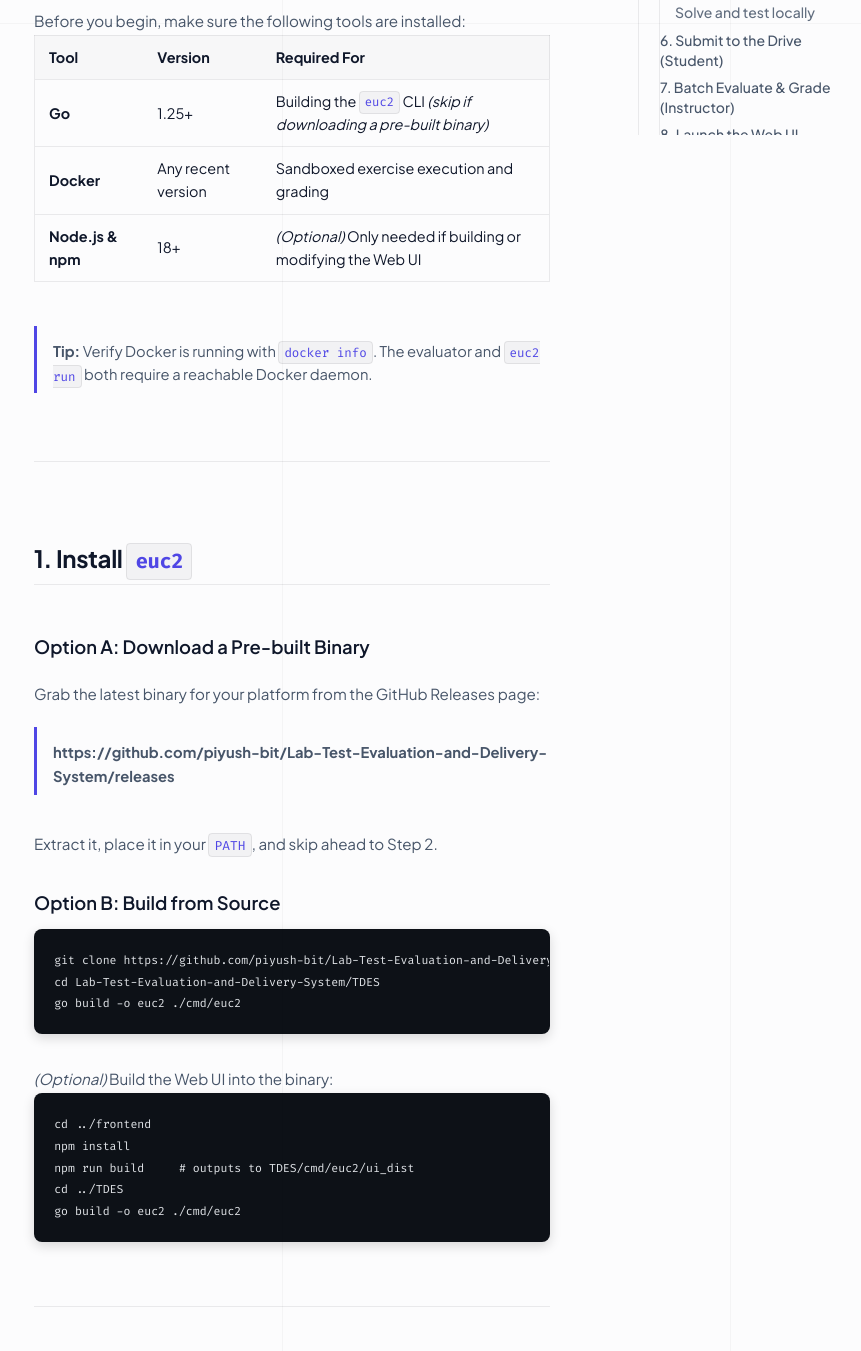
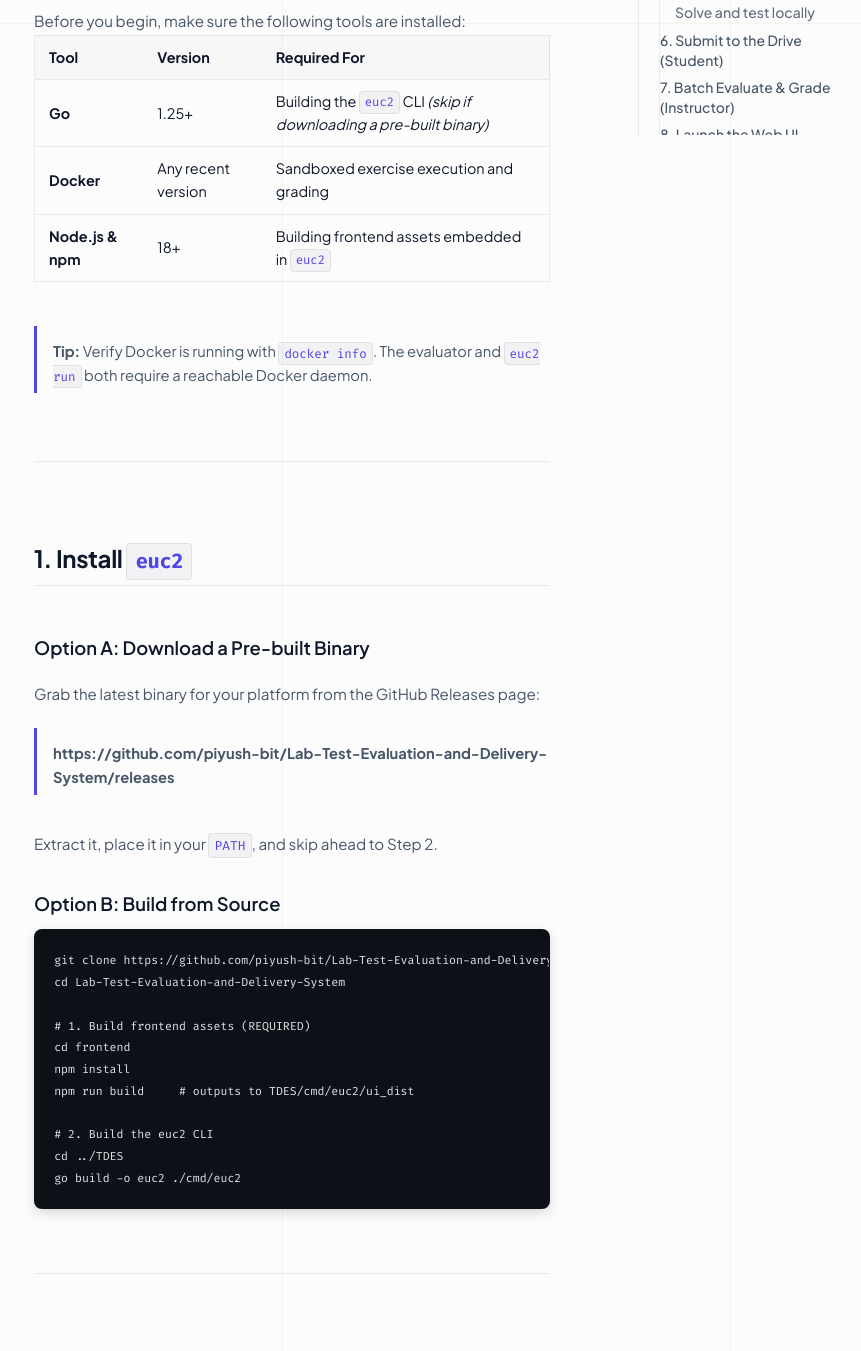
Before and after one commit to piyush-bit/Lab-Test-Evaluation-and-Delivery-System, an Astro site in the folder docs/: page /docs/quick-start in a window 1280 px wide. Shown: the part 677-2028 px from the top of the page, without its empty margins (358-1219 px from the left). Built offline with nearby package versions, Linux system fonts and the light colour scheme; Astro itself is replaced by a stand-in of ours; code samples lack their colours.

Commit message:
documentation update

````diff
--- a/docs/src/content/docs/quick-start.md
+++ b/docs/src/content/docs/quick-start.md
@@ -21,7 +21,7 @@ Before you begin, make sure the following tools are installed:
 |---|---|---|
 | **Go** | 1.25+ | Building the `euc2` CLI *(skip if downloading a pre-built binary)* |
 | **Docker** | Any recent version | Sandboxed exercise execution and grading |
-| **Node.js & npm** | 18+ | *(Optional)* Only needed if building or modifying the Web UI |
+| **Node.js & npm** | 18+ | Building frontend assets embedded in `euc2` |
 
 > **Tip:** Verify Docker is running with `docker info`. The evaluator and `euc2 run` both require a reachable Docker daemon.
 
@@ -39,18 +39,17 @@ Extract it, place it in your `PATH`, and skip ahead to [Step 2](#2-build-a-runne
 
 ### Option B: Build from Source
 
+
 ```bash
 git clone https://github.com/piyush-bit/Lab-Test-Evaluation-and-Delivery-System.git
-cd Lab-Test-Evaluation-and-Delivery-System/TDES
-go build -o euc2 ./cmd/euc2
-```
+cd Lab-Test-Evaluation-and-Delivery-System
 
-*(Optional)* Build the Web UI into the binary:
-
-```bash
-cd ../frontend
+# 1. Build frontend assets (REQUIRED)
+cd frontend
 npm install
 npm run build     # outputs to TDES/cmd/euc2/ui_dist
+
+# 2. Build the euc2 CLI
 cd ../TDES
 go build -o euc2 ./cmd/euc2
 ```
````
Also changed, not shown: README.md.
